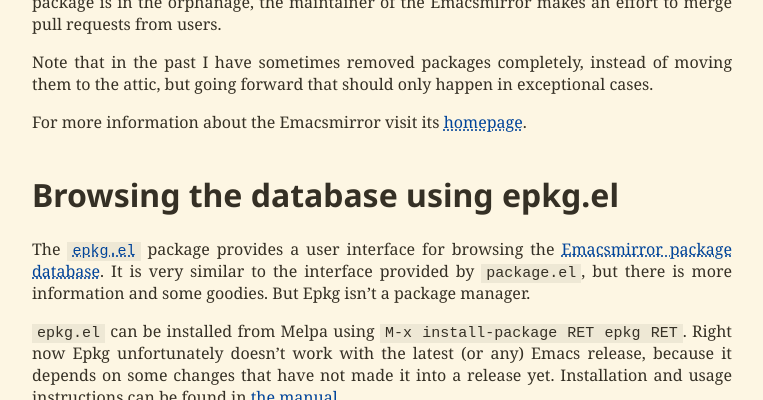
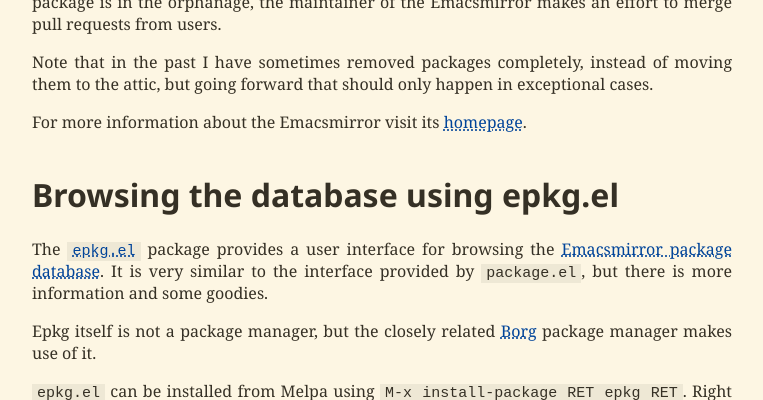
Before and after one commit to tarsius/emacsair.me, a Jekyll site: the page built from _posts/2016-04-16-re-introducing-the-emacsmirror.md, in a window 1280 px wide and 900 px high, scrolled down 1108 px, cut to the strip 0-400 px from the top of the window. Shown: the whole strip, without its empty margins (258-1021 px from the left). Built offline with Jekyll 4.4.1, drawn with Linux system fonts in a browser that asks for light colours.

Commit message:
[c] link from epkg announcement to that of borg

```diff
--- a/_posts/2016-04-16-re-introducing-the-emacsmirror.md
+++ b/_posts/2016-04-16-re-introducing-the-emacsmirror.md
@@ -57,7 +57,10 @@ For more information about the Emacsmirror visit its
 The [`epkg.el`] package provides a user interface for browsing the
 [Emacsmirror package database][epkgs].  It is very similar to the
 interface provided by `package.el`, but there is more information and
-some goodies.  But Epkg isn't a package manager.
+some goodies.
+
+Epkg itself is not a package manager, but the closely
+related [Borg][borg-post] package manager makes use of it.
 
 `epkg.el` can be installed from Melpa using `M-x install-package RET
 epkg RET`.  Right now Epkg unfortunately doesn't work with the latest
@@ -81,8 +84,10 @@ by    [David Bygott](https://www.flickr.com/photos/davidbygott).*
 [epkgs]:          https://github.com/emacsmirror/epkgs
 [issues]:         https://github.com/emacsmirror/p/issues/new
 [`epkg.el`]:      https://github.com/emacscollective/epkg
+[epkg-manual]:    https://emacsmirror.net/manual/epkg
+
+[borg-post]:      https://emacsair.me/2016/05/17/assimilate-emacs-packages-as-git-submodules
 [`borg.el`]:      https://github.com/emacscollective/borg
-[epkg-manual]:    https://emacsmirror.net/manual/epkg
 
 [Emacs]: https://www.gnu.org/software/emacs/emacs.html
 [Git]:   https://git-scm.com
```
